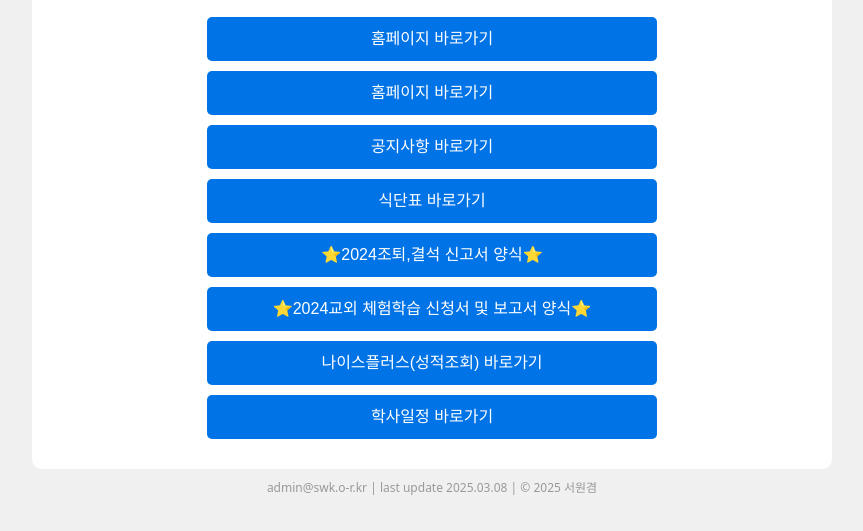
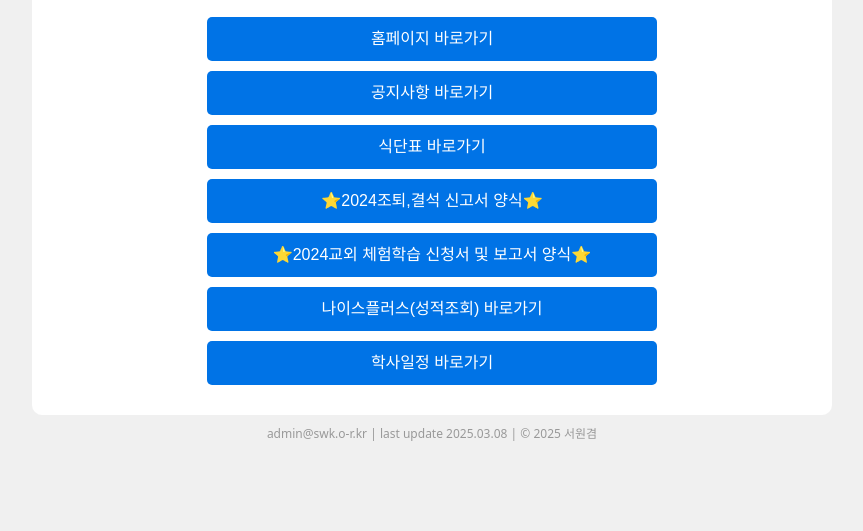
Before and after one commit to swk3087/mj-m, a website: page public/index.html in a window 1280 px wide. Shown: the part 95-626 px from the top of the page, without its empty margins (208-1071 px from the left). Drawn offline with nearby package versions, Linux system fonts and the light colour scheme; a web font is replaced by a local one.

Commit message:
updated in moblie

```diff
--- a/public/index.html
+++ b/public/index.html
@@ -61,7 +61,6 @@
     <div class="container">
         <h1>용인문정중학교 바로가기</h1>
         <go-link name="홈페이지 바로가기" link="//munjung-m.goeyi.kr/munjung-m/main.do"></go-link>
-        <button class="btN" onclick="Goo('//munjung-m.goeyi.kr/munjung-m/main.do')">홈페이지 바로가기</button>
         <button class="btN" onclick="Goo('//munjung-m.goeyi.kr/munjung-m/na/ntt/selectNttList.do?mi=19198&bbsId=11569')">공지사항 바로가기</button>
         <button class="btN" onclick="Goo('//munjung-m.goeyi.kr/munjung-m/ad/fm/foodmenu/selectFoodMenuView.do?mi=19126')">식단표 바로가기</button>
         <button class="btN btn btn-primary" data-bs-toggle="modal" data-bs-target="#ModAl2" >⭐2024조퇴,결석 신고서 양식⭐</button>
```
